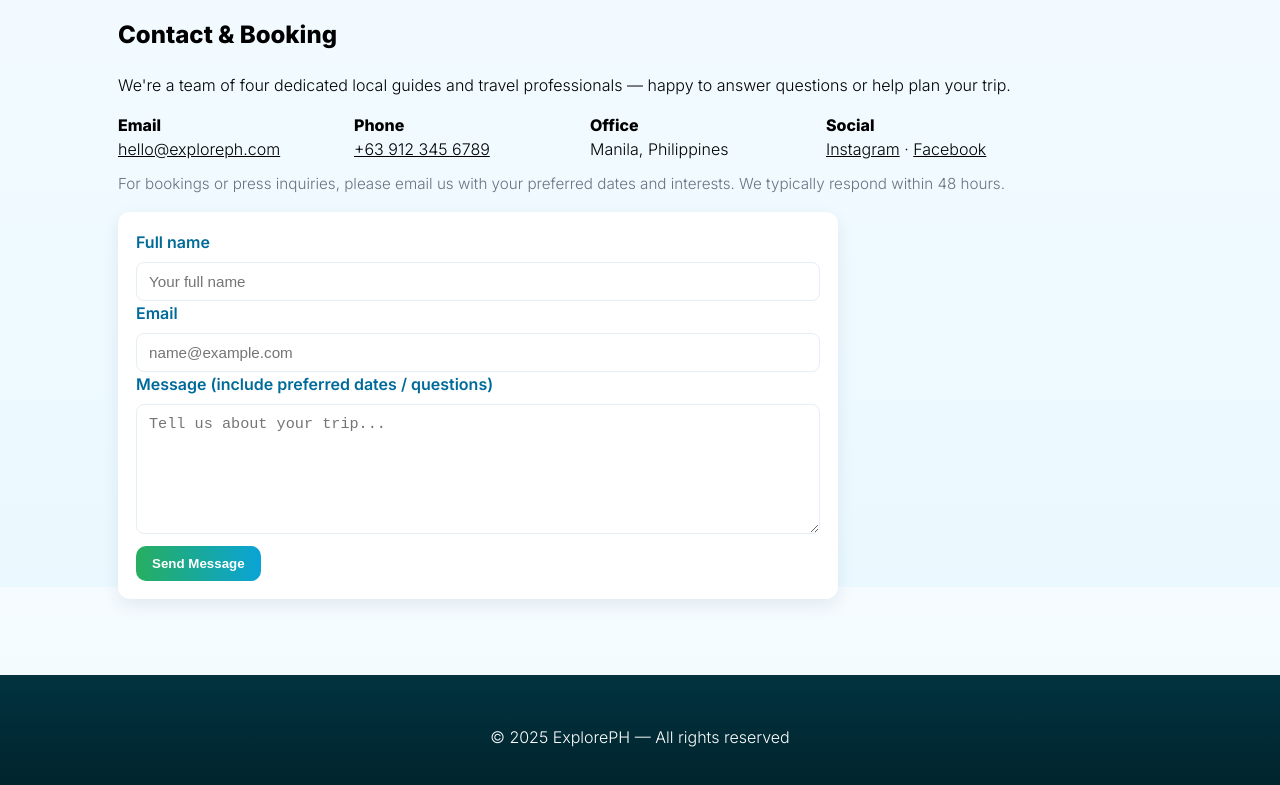
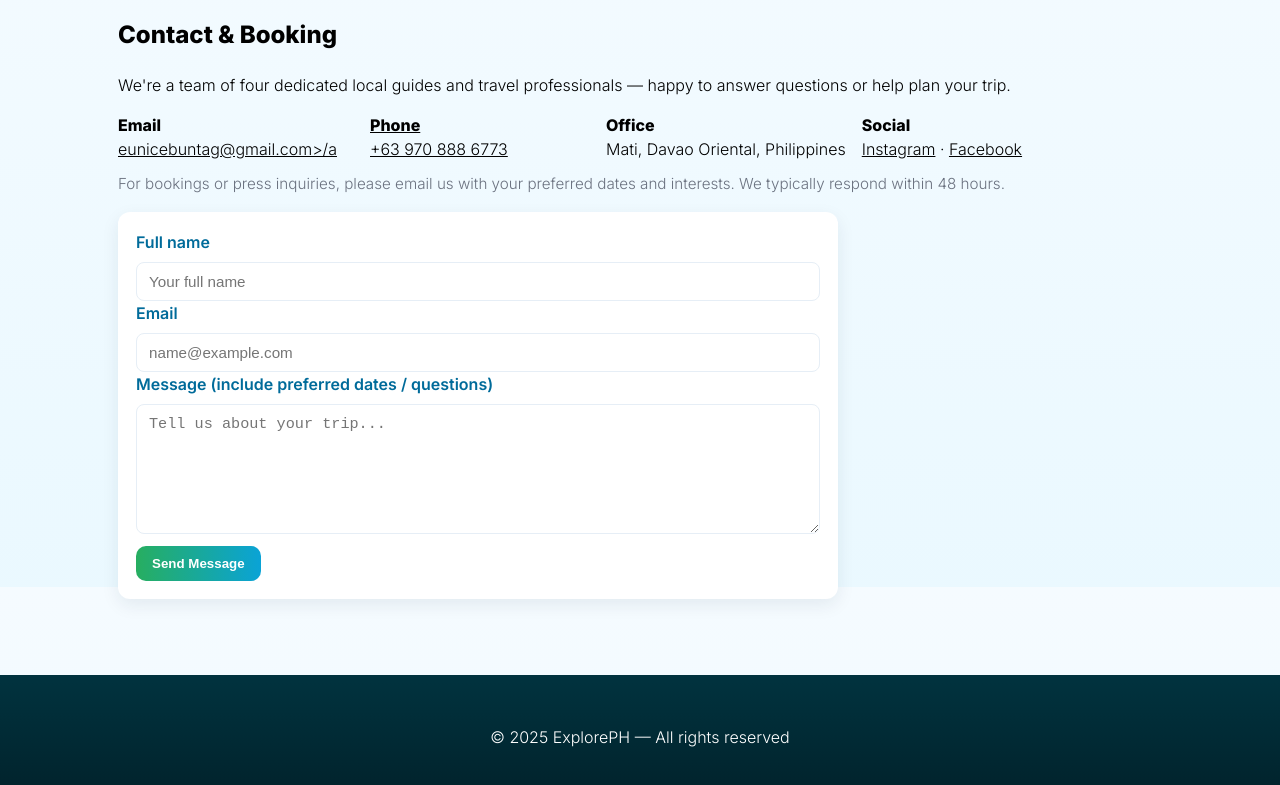
Before and after one commit to EuniceBuntag/explorePH, a plain HTML site: page about.html in a window 1280 px wide. Shown: the part 1013-1798 px from the top of the page. Drawn offline with Linux system fonts and the light colour scheme.

Commit message:
Update about.html

```diff
--- a/about.html
+++ b/about.html
@@ -165,21 +165,21 @@
         <div class="contact-info" style="display:flex;flex-wrap:wrap;gap:16px;margin-top:12px">
           <div style="min-width:220px">
             <strong>Email</strong>
-            <div><a href="mailto:hello@exploreph.com">hello@exploreph.com</a></div>
+            <div><a href="mailto:eunicebuntag@gmail.com">eunicebuntag@gmail.com>/a</div>
           </div>
           <div style="min-width:220px">
             <strong>Phone</strong>
-            <div><a href="tel:+639123456789">+63 912 345 6789</a></div>
+            <div><a href="tel:+639708886773">+63 970 888 6773</a></div>
           </div>
           <div style="min-width:220px">
             <strong>Office</strong>
-            <div>Manila, Philippines</div>
+            <div>Mati, Davao Oriental, Philippines</div>
           </div>
           <div style="min-width:220px">
             <strong>Social</strong>
             <div>
-              <a href="https://instagram.com/exploreph" target="_blank" rel="noopener">Instagram</a> ·
-              <a href="https://facebook.com/exploreph" target="_blank" rel="noopener">Facebook</a>
+              <a href="https://instagram.com/exploreph" target="https://www.instagram.com/z_euxea?igsh=MXJ2cTI4dzF4cHdydQ==" rel="noopener">Instagram</a> ·
+              <a href="https://facebook.com/exploreph" target="https://www.facebook.com/share/1BXZwyEK5R/" rel="noopener">Facebook</a>
             </div>
           </div>
         </div>
@@ -212,4 +212,5 @@
 
   <script src="scripts.js"></script>
 </body>
+
 </html>
```
